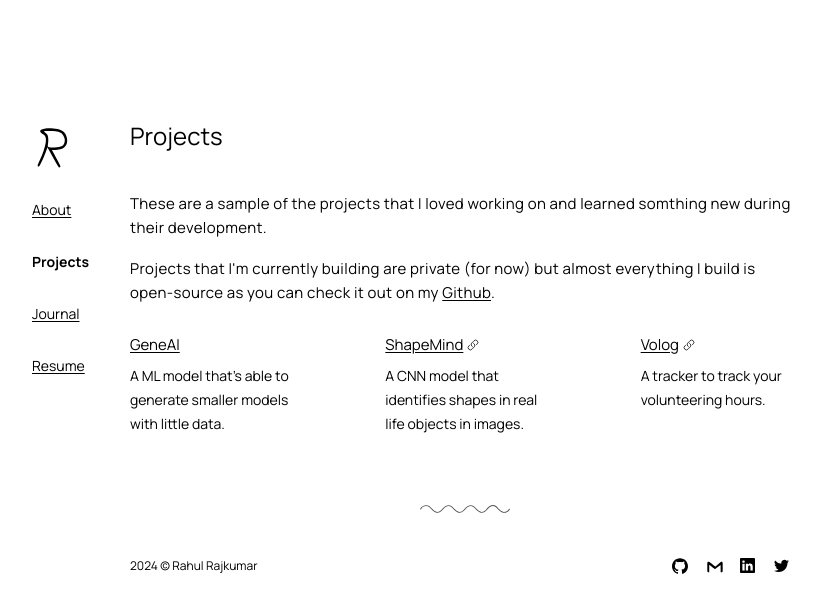
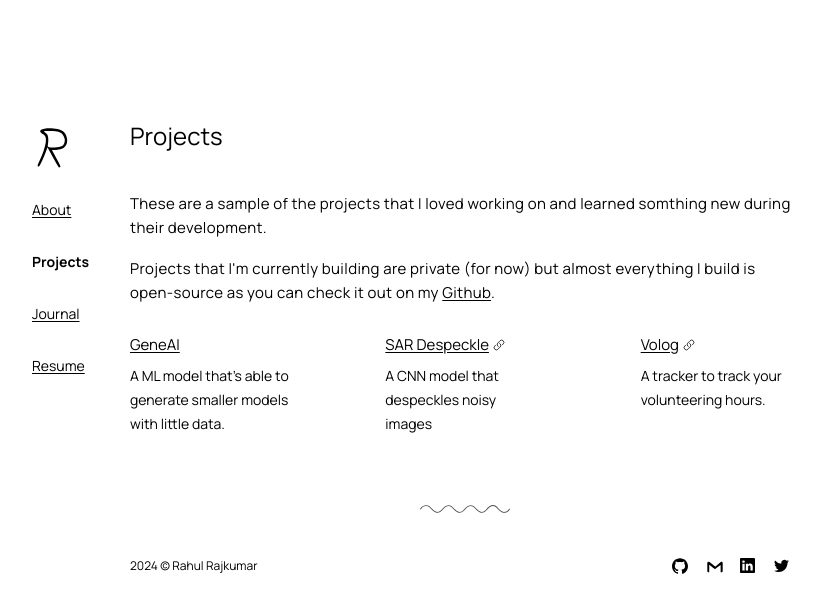
Before and after one commit to Rahuls-Coding/site, a Next.js app: page /projects in a window 1280 px wide. Shown: the top 612 px of the page, without its empty margins (224-1045 px from the left). Built offline with nearby package versions, Linux system fonts and the light colour scheme.

Commit message:
update with new github

```diff
--- a/components/Footer.tsx
+++ b/components/Footer.tsx
@@ -19,7 +19,7 @@ export default function Footer() {
         <div className="justify-self-end">
           <div className="grid grid-cols-4 gap-4 pr-2">
             <a
-              href="https://github.com/rahuls-coding"
+              href="https://github.com/alt-rahul"
               target="_blank"
               rel="noreferrer"
             >
--- a/pages/projects.tsx
+++ b/pages/projects.tsx
@@ -28,7 +28,7 @@ export default function Projects() {
               on my{" "}
               <a
                 className="underline hover:decoration-wavy underline-offset-2"
-                href="https://github.com/Rahuls-Coding?tab=repositories"
+                href="https://github.com/alt-rahul?tab=repositories"
                 target="_blank"
                 rel="noreferrer"
               >
@@ -55,7 +55,7 @@ export default function Projects() {
                 rel="noreferrer"
               >
                 <div className="dark:text-gray-200 underline hover:decoration-wavy underline-offset-2">
-                  ShapeMind
+                  SAR Despeckle
                   <svg
                     xmlns="http://www.w3.org/2000/svg"
                     fill="none"
@@ -72,8 +72,7 @@ export default function Projects() {
                   </svg>
                 </div>
                 <div className="dark:text-gray-300 pt-2 lg:w-40 text-sm leading-6">
-                  A CNN model that identifies shapes in real life objects in
-                  images.
+                  A CNN model that despeckles noisy images
                 </div>
               </a>
               <a
```
